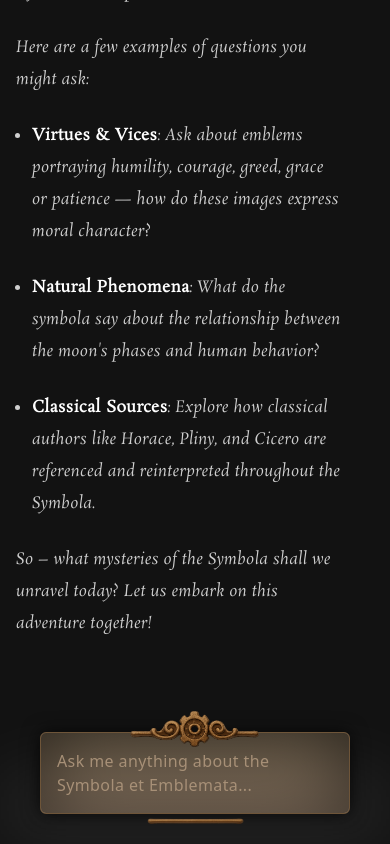
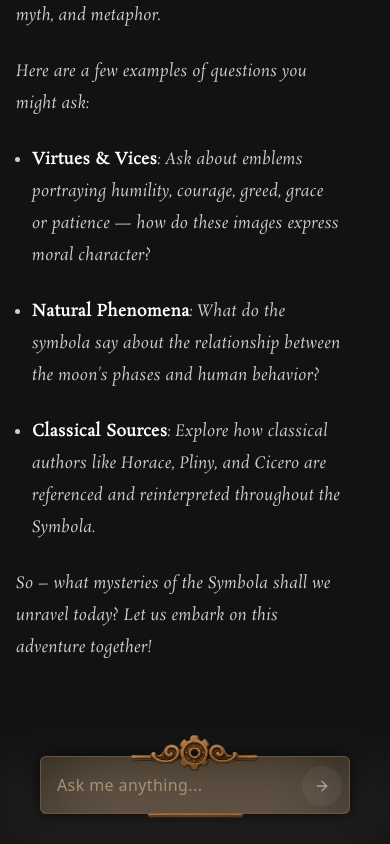
Before and after one commit to rsimon/machina-emblematica, an Astro site: page /chat in a window 390 px wide. Built offline with nearby package versions, Linux system fonts and the light colour scheme; Astro itself is replaced by a stand-in of ours; a web font is replaced by a local one.

Commit message:
Fixes to responsive text input

```diff
--- a/src/pages/chat/_components/conversation/conversation.tsx
+++ b/src/pages/chat/_components/conversation/conversation.tsx
@@ -1,7 +1,8 @@
 import { useEffect, useMemo, useRef, useState } from 'react';
 import type { FormEvent, RefObject } from 'react';
 import TextareaAutosize from 'react-textarea-autosize';
-import { Frown } from 'lucide-react';
+import { useMediaQuery } from 'usehooks-ts';
+import { ArrowRight, Frown } from 'lucide-react';
 import type { Page } from '@/types';
 import { useMachina } from '@/pages/chat/_hooks';
 import { MachinaResponse } from './machina-response';
@@ -35,6 +36,8 @@ export const Conversation = (props: ConversationProps) => {
   const [autoScroll, setAutoScroll] = useState(true);
 
   const { busy, chat, error, sendMessage } = useMachina();
+
+  const isMobile = useMediaQuery('(max-width: 640px)');
 
   const thinking = useMemo(() => {
     return THINKING[Math.floor(Math.random() * THINKING.length)];
@@ -75,8 +78,19 @@ export const Conversation = (props: ConversationProps) => {
 
     if (!isNearBottom())
       window.setTimeout(() => {
-          chatEndRef.current?.scrollIntoView({ behavior: 'smooth' });
+        chatEndRef.current?.scrollIntoView({ behavior: 'smooth' });
       }, 10)
+  }
+
+    const onKeyDown = (e: React.KeyboardEvent<HTMLTextAreaElement>) => {
+    // On mobile, always allow Enter to create newlines
+    // if (isMobile()) return;
+
+    // On desktop: Enter submits, Shift+Enter creates newline
+    if (e.key === 'Enter' && !e.shiftKey) {
+      e.preventDefault();
+      onSubmit(e as any);
+    }
   }
 
   const containerClass = props.currentSource
@@ -137,19 +151,29 @@ export const Conversation = (props: ConversationProps) => {
             before:absolute before:left-0 before:-top-6 before:z-10
             before:w-full before:h-10 before:bg-contain before:bg-center
             before:bg-[url('/images/chat-input-top.png')] before:bg-no-repeat
-            after:absolute after:left-0 after:bottom-4 after:z-10
+            after:absolute after:left-0 after:bottom-5.5 after:z-10
             after:w-full after:h-3.5 after:bg-contain after:bg-center
             after:bg-[url('/images/chat-input-bottom.png')] after:bg-no-repeat">
             <TextareaAutosize
               autoFocus
               autoCorrect="off"
-              className="relative p-4 w-full rounded-md text-white/70 text-base tracking-wide
+              className="relative p-4 pr-14 sm:pr-4 w-full rounded-md text-white/70 text-base tracking-wide
                 outline-none bg-linear-to-b from-[#6b5d4a] to-[#8d7965]
                 shadow-[0_0_18px_rgba(0,0,0,0.8),inset_0_0_80px_rgba(0,0,0,0.6)]
                 border border-[#6e5539] placeholder-mocha resize-none"
               value={value}
-              placeholder="Ask me anything about the Symbola et Emblemata..."
-              onChange={evt => setValue(evt.target.value)} />
+              placeholder={isMobile ? 'Ask me anything...' : 'Ask me anything about the Symbola et Emblemata...'}
+              onChange={evt => setValue(evt.target.value)}
+              onKeyDown={onKeyDown} />
+
+
+            {isMobile && (
+              <button
+                className="sm:hidden absolute text-white disabled:opacity-50 cursor-pointer bottom-9.5 right-2 bg-white/10 p-3 rounded-full"
+                disabled={!value}>
+                <ArrowRight className="size-4" />
+              </button>
+            )}
           </div>
 
           <div className="absolute blur-2xl bottom-4 w-full left-1/2 -translate-x-1/2 h-10 bg-white/15" />
```
